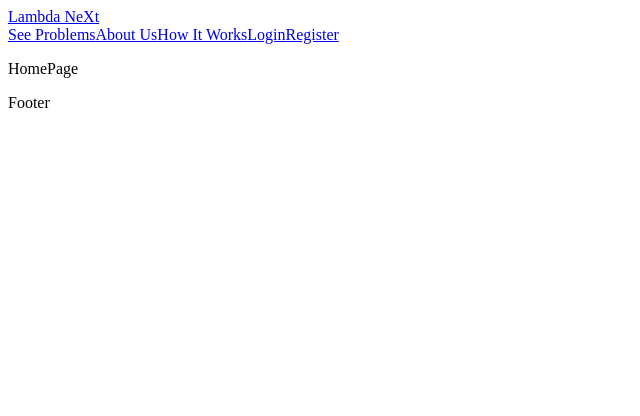
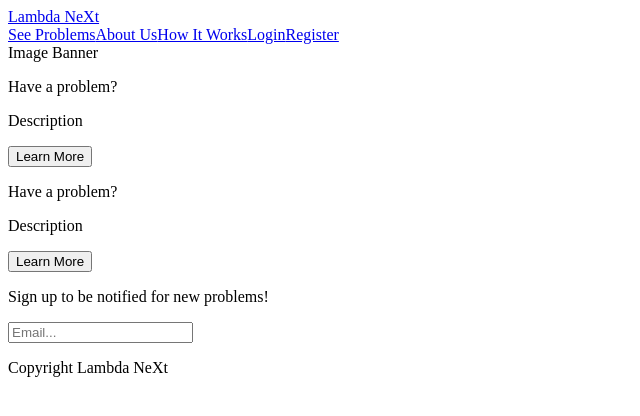
Before and after one commit to nicholaspung/frontend, a React (Create React App) app: page / in a window 1280 px wide. Shown: the top 416 px of the page, without its empty margins (0-640 px from the left). Built offline with nearby package versions, Linux system fonts and the light colour scheme.

Commit message:
Added backbone of HTML elements for homepage

```diff
--- a/src/components/Footer.js
+++ b/src/components/Footer.js
@@ -2,7 +2,7 @@ import React from 'react';
 
 const Footer = () => (
   <>
-    <p>Footer</p>
+    <p>Copyright Lambda NeXt</p>
   </>
 );
 
--- a/src/components/HomePage.js
+++ b/src/components/HomePage.js
@@ -1,9 +1,18 @@
 import React from 'react';
+import MarketingCard from './MarketingCard';
 
 const HomePage = () => (
-  <>
-    <p>HomePage</p>
-  </>
+  <div>
+    <div>Image Banner</div>
+    <div>
+      <MarketingCard />
+      <MarketingCard />
+    </div>
+    <div>
+      <p>Sign up to be notified for new problems!</p>
+      <input name="email-newsletter" type="text" placeholder="Email..." />
+    </div>
+  </div>
 );
 
 export default HomePage;
--- /dev/null
+++ b/src/components/MarketingCard.js
@@ -0,0 +1,14 @@
+import React from 'react';
+
+const MarketingCard = () => (
+  <>
+    <div>
+      <p>Have a problem?</p>
+    </div>
+    <div className="divider" />
+    <p>Description</p>
+    <button type="button">Learn More</button>
+  </>
+);
+
+export default MarketingCard;
```
